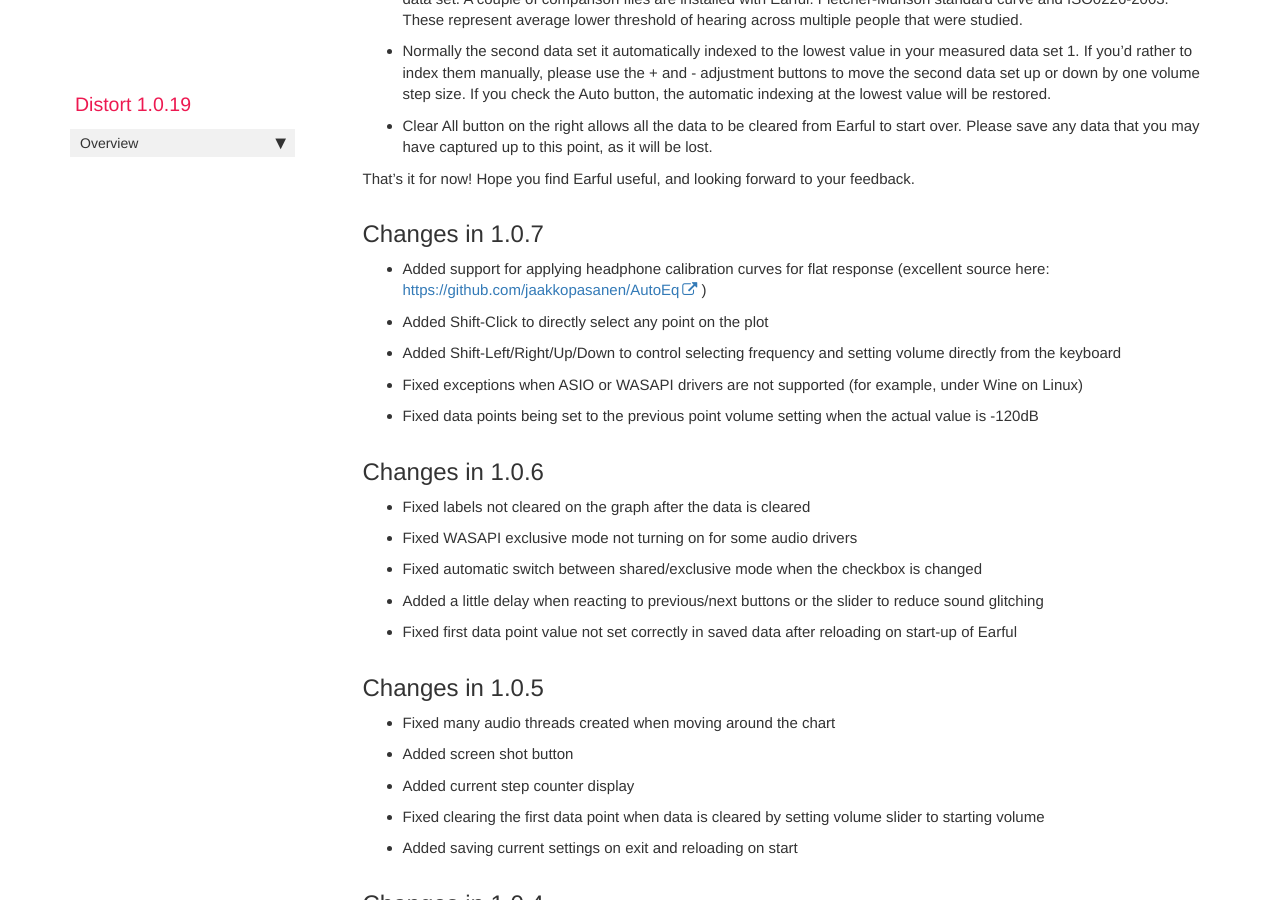
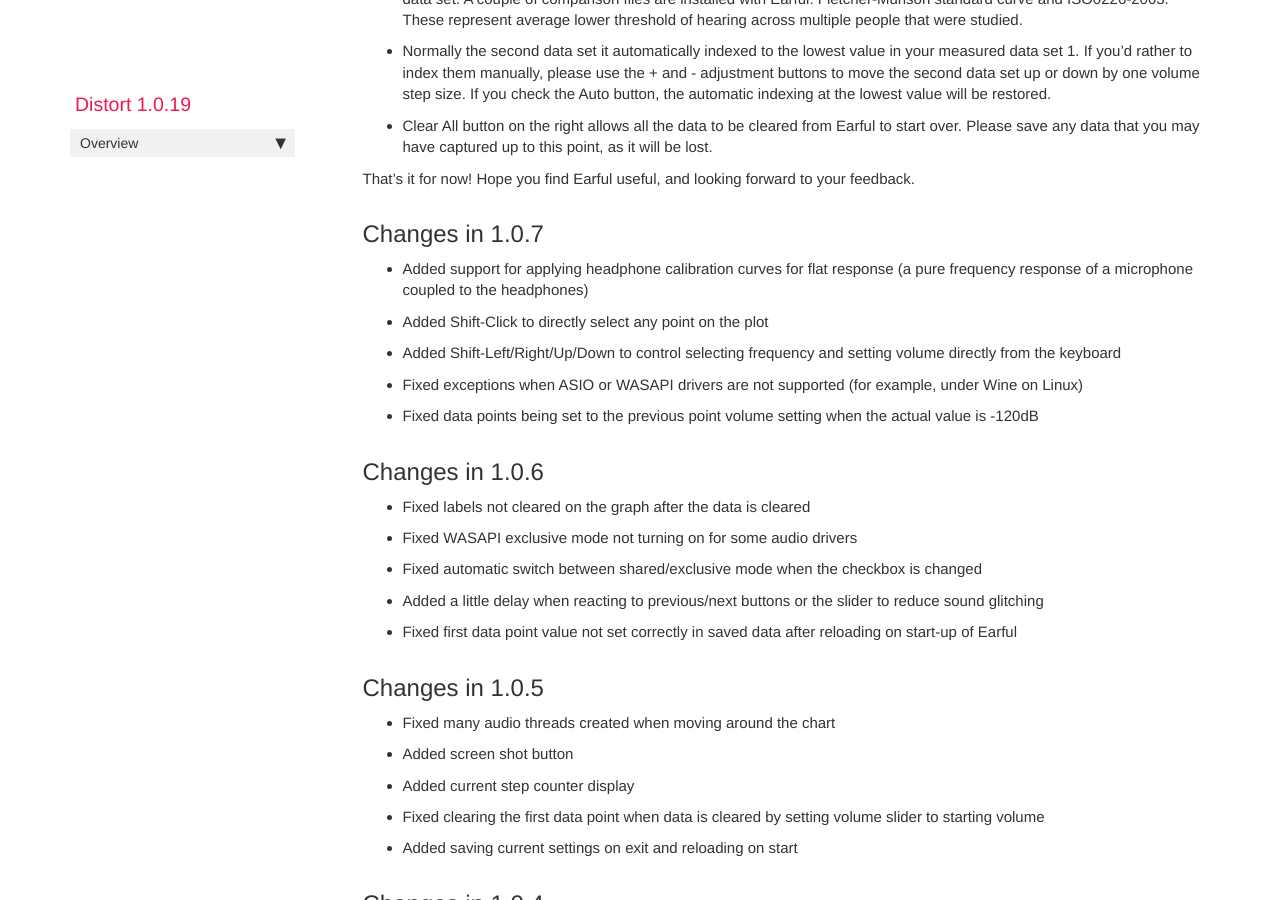
Before and after one commit to pkane2001/Distort, a Jekyll site: the page built from docs/earful.md, in a window 1280 px wide and 900 px high, scrolled down 2775 px. Built offline with Jekyll 4.4.1, drawn with Linux system fonts in a browser that asks for light colours; nearby versions of some CDN libraries; our own code applies the rules of GitHub Pages for plain Markdown files; comment, search, counter and statistics services are not loaded.

Commit message:
no message

```diff
--- a/docs/earful.md
+++ b/docs/earful.md
@@ -71,7 +71,7 @@ The mission, should you chose to accept it, is to move the volume control up and
 That's it for now! Hope you find Earful useful, and looking forward to your feedback.
 
 ## Changes in 1.0.7
-* Added support for applying headphone calibration curves for flat response (excellent source here: <a href="https://github.com/jaakkopasanen/AutoEq">https://github.com/jaakkopasanen/AutoEq</a> )
+* Added support for applying headphone calibration curves for flat response (a pure frequency response of a microphone coupled to the headphones)
 * Added Shift-Click to directly select any point on the plot
 * Added Shift-Left/Right/Up/Down to control selecting frequency and setting volume directly from the keyboard
 * Fixed exceptions when ASIO or WASAPI drivers are not supported (for example, under Wine on Linux)
```
